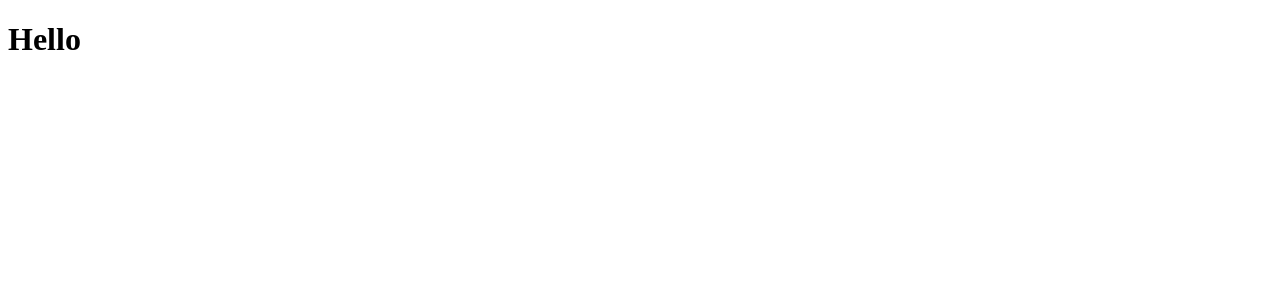
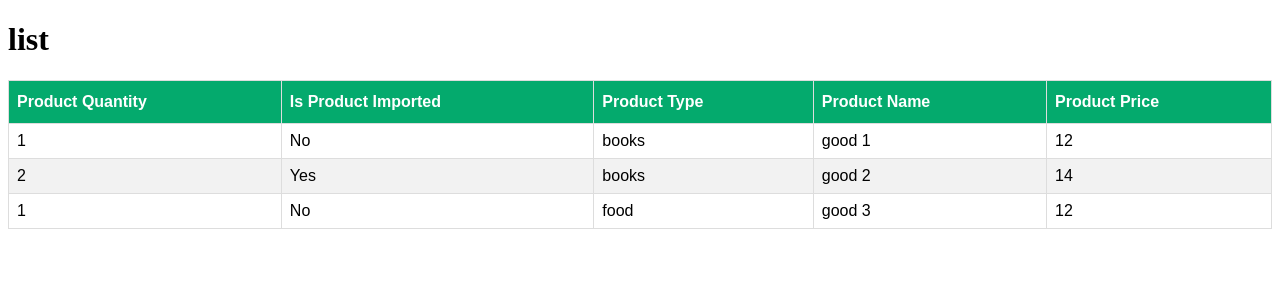
Before and after one commit to 12345126/ed13gqe, a React (Create React App) app: page / in a window 1280 px wide. Shown: the top 300 px of the page. Built offline with nearby package versions, Linux system fonts and the light colour scheme.

Commit message:
improved goods dummy data

```diff
--- a/src/App.tsx
+++ b/src/App.tsx
@@ -1,7 +1,32 @@
-import React from 'react';
+import { useState } from 'react';
+import { GoodClass } from './modules/Good';
+import { GoodsList } from './components/GoodsList';
 
 export const App = () => {
-  return (<div>
-    <h1>Hello</h1>
-  </div>)
+
+  const goodsInitialArray: GoodClass[] = []
+
+  const good1 = new GoodClass()
+  good1.currentName = 'good 1'
+  good1.currentPrice = 12
+  goodsInitialArray.push(good1)
+
+  const good2 = new GoodClass()
+  good2.currentName = 'good 2'
+  good2.currentPrice = 14
+  good2.currentQuantity = 2
+  good2.currentIsImported = true
+  goodsInitialArray.push(good2)
+
+  const good3 = new GoodClass()
+  good3.currentName = 'good 3'
+  good3.currentPrice = 12
+  good3.currentType = good3.validTypes[1]
+  goodsInitialArray.push(good3)
+
+  const [goods,setGood] = useState(goodsInitialArray)
+
+  return (
+    <GoodsList goods={goods}/>
+  )
 }
--- /dev/null
+++ b/src/components/GoodsList.tsx
@@ -0,0 +1,38 @@
+import {FC} from 'react'
+import { useContext } from "react"
+
+import { GoodClass } from '../modules/Good'
+
+interface GoodListInterface{
+    goods:Array<GoodClass>
+}
+export const GoodsList:FC<GoodListInterface> = (parmas) => {
+    const {goods} = parmas
+
+    return <>
+        <h1>list</h1>
+        <table style={{width:'100%'}}>
+            <thead>
+                <tr>
+                    <th>Product Quantity</th>
+                    <th>Is Product Imported</th>
+                    <th>Product Type</th>
+                    <th>Product Name</th>
+                    <th>Product Price</th>
+                </tr>
+            </thead>
+            <tbody>
+                {goods.map(good => {
+                    return <tr>
+                        <td>{good.currentQuantity}</td>
+                        <td>{(good.currentIsImported) ? 'Yes' : 'No'}</td>
+                        <td>{good.currentType}</td>
+                        <td>{good.currentName}</td>
+                        <td>{good.currentPrice}</td>
+                    </tr>
+                })}
+            </tbody>
+        </table>
+
+    </>
+}
--- /dev/null
+++ b/src/generalStyles.css
@@ -0,0 +1,23 @@
+table {
+  font-family: Arial, Helvetica, sans-serif;
+  border-collapse: collapse;
+  width: 100%;
+}
+
+td,
+th {
+  border: 1px solid #ddd;
+  padding: 8px;
+}
+
+tr:nth-child(even) {
+  background-color: #f2f2f2;
+}
+
+th {
+  padding-top: 12px;
+  padding-bottom: 12px;
+  text-align: left;
+  background-color: #04aa6d;
+  color: white;
+}
--- a/src/index.tsx
+++ b/src/index.tsx
@@ -1,6 +1,7 @@
 import React from 'react';
 import ReactDOM from 'react-dom';
-import {App} from './App';
+import { App } from './App';
+import './generalStyles.css'
 
 ReactDOM.render(
   <React.StrictMode>
--- a/src/modules/Good.ts
+++ b/src/modules/Good.ts
@@ -43,7 +43,7 @@ export class GoodClass{
     }
 
     set currentType(newType: string) {
-        const isValidType = (newType in this.validTypes)
+        const isValidType = this.validTypes.includes(newType)
         if (!isValidType){
             throw new TypeError()
         }
```
